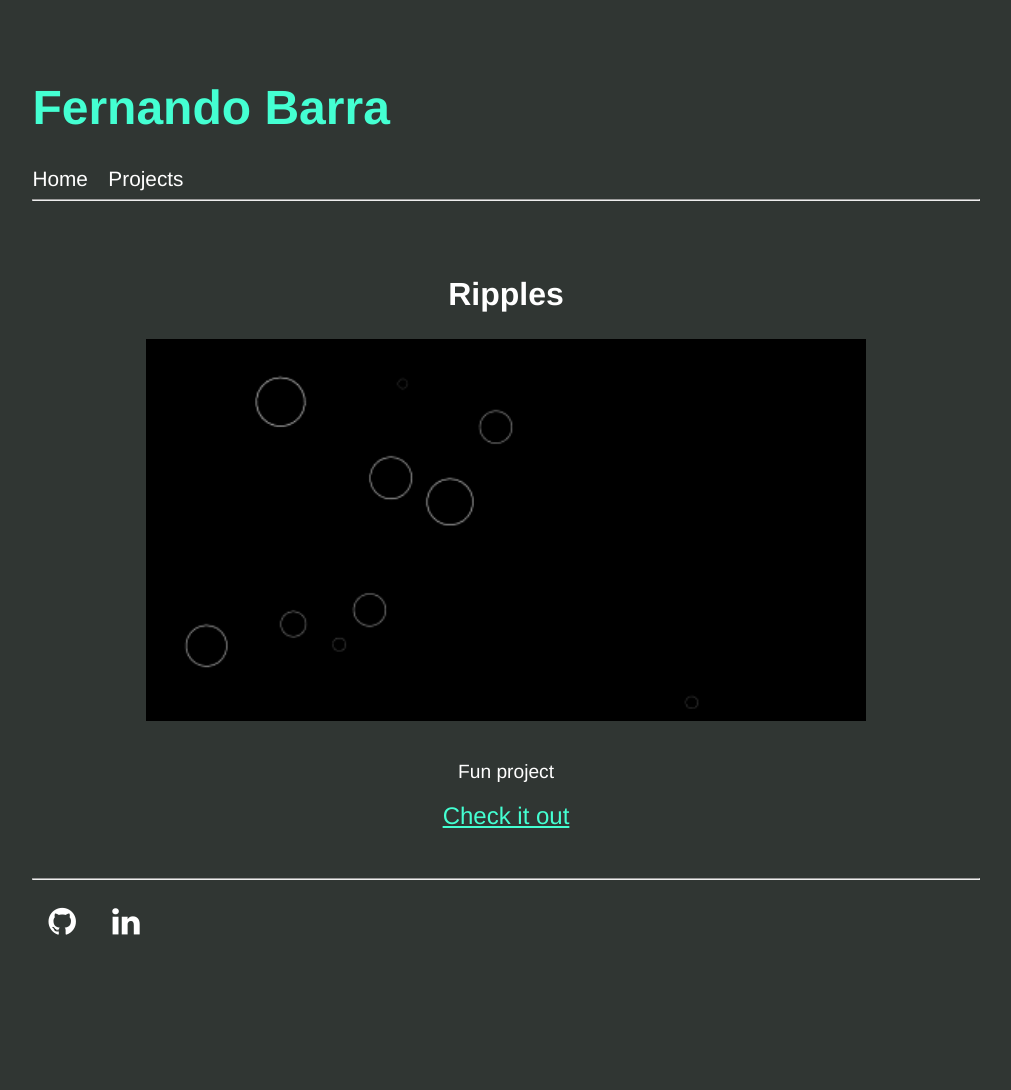
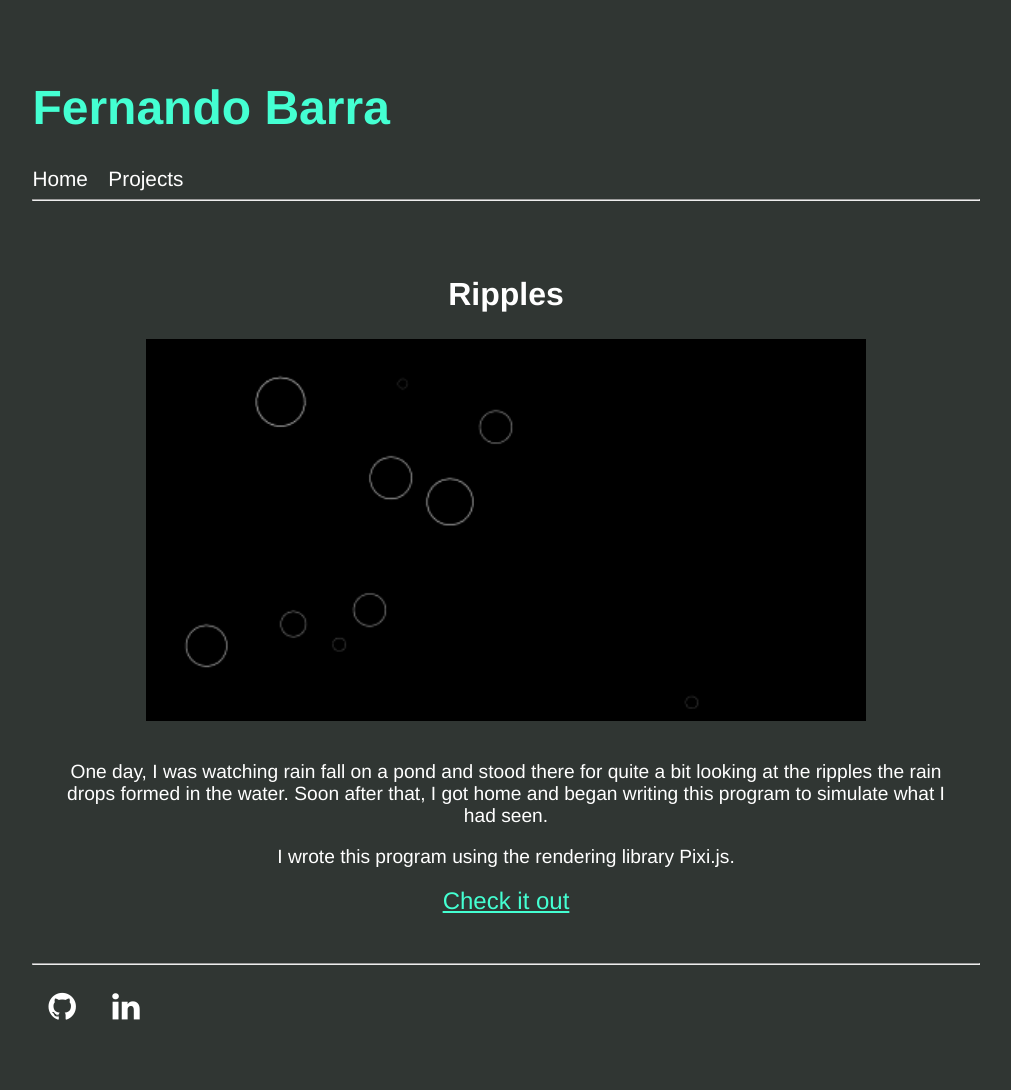
Before and after one commit to ferbarra/ferbarra.github.io, a Jekyll site: the page built from _projects/ripples.md, in a window 1280 px wide. Shown: the whole page, without its empty margins (134-1145 px from the left). Built offline with Jekyll 4.4.1, drawn with Linux system fonts in a browser that asks for light colours; before the commit the page ends 1005 px from its top, so only the background shows below that.

Commit message:
Adds content for "ripples" project

```diff
--- a/_projects/ripples.md
+++ b/_projects/ripples.md
@@ -5,4 +5,7 @@ image: /assets/images/ripples.png
 link: https://ripples.fernandobarra.com/
 ---
 
-Fun project
+One day, I was watching rain fall on a pond and stood there for quite a bit looking at the ripples the rain drops
+formed in the water. Soon after that, I got home and began writing this program to simulate what I had seen.
+
+I wrote this program using the rendering library Pixi.js.
```
